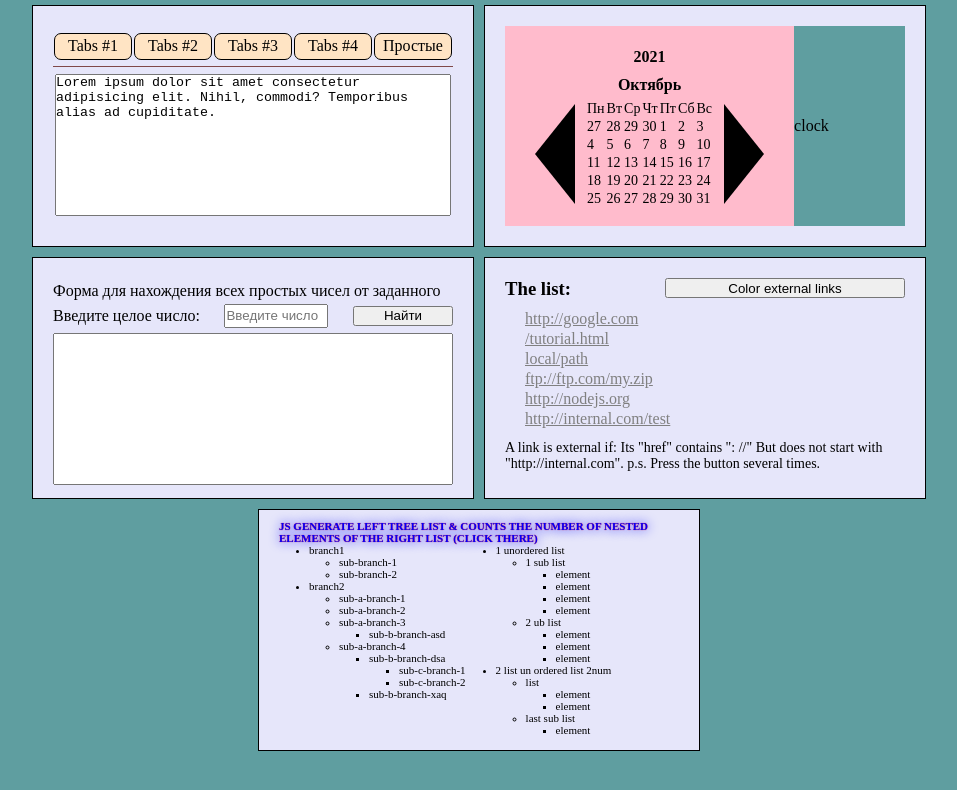
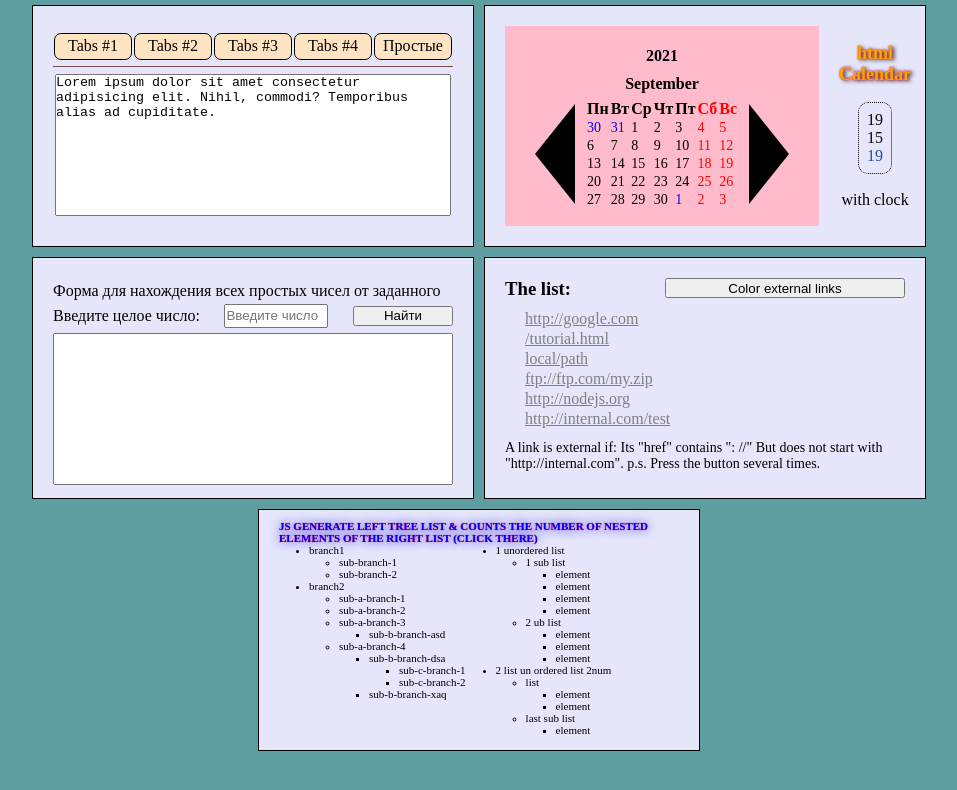
Before and after one commit to Dewlar/training-js-1, a website: page src/index.html in a window 1280 px wide. Both pictures are taken after a click on the element 691 px from the left and 154 px from the top of the page. Shown: the whole page, without its empty margins (161-1118 px from the left). Drawn offline with nearby package versions, Linux system fonts and the light colour scheme; files that its build step writes are made by us from their sources.

Commit message:
add html calendar & clock

```diff
--- a/src/index.html
+++ b/src/index.html
@@ -29,65 +29,78 @@
             <div class="calendar">
               <table>
                 <tr>
-                  <td>Пн</td>
-                  <td>Вт</td>
-                  <td>Ср</td>
-                  <td>Чт</td>
-                  <td>Пт</td>
-                  <td>Сб</td>
-                  <td>Вс</td>
+                  <th>Пн</th>
+                  <th>Вт</th>
+                  <th>Ср</th>
+                  <th>Чт</th>
+                  <th>Пт</th>
+                  <th class="redCol">Сб</th>
+                  <th class="redCol">Вс</th>
                 </tr>
                 <tr>
-                  <td>27</td>
-                  <td>28</td>
-                  <td>29</td>
-                  <td>30</td>
-                  <td>1</td>
-                  <td>2</td>
-                  <td>3</td>
+                  <td></td>
+                  <td></td>
+                  <td></td>
+                  <td></td>
+                  <td></td>
+                  <td></td>
+                  <td></td>
                 </tr>
                 <tr>
-                  <td>4</td>
-                  <td>5</td>
-                  <td>6</td>
-                  <td>7</td>
-                  <td>8</td>
-                  <td>9</td>
-                  <td>10</td>
+                  <td></td>
+                  <td></td>
+                  <td></td>
+                  <td></td>
+                  <td></td>
+                  <td></td>
+                  <td></td>
                 </tr>
                 <tr>
-                  <td>11</td>
-                  <td>12</td>
-                  <td>13</td>
-                  <td>14</td>
-                  <td>15</td>
-                  <td>16</td>
-                  <td>17</td>
+                  <td></td>
+                  <td></td>
+                  <td></td>
+                  <td></td>
+                  <td></td>
+                  <td></td>
+                  <td></td>
                 </tr>
                 <tr>
-                  <td>18</td>
-                  <td>19</td>
-                  <td>20</td>
-                  <td>21</td>
-                  <td>22</td>
-                  <td>23</td>
-                  <td>24</td>
+                  <td></td>
+                  <td></td>
+                  <td></td>
+                  <td></td>
+                  <td></td>
+                  <td></td>
+                  <td></td>
                 </tr>
                 <tr>
-                  <td>25</td>
-                  <td>26</td>
-                  <td>27</td>
-                  <td>28</td>
-                  <td>29</td>
-                  <td>30</td>
-                  <td>31</td>
+                  <td></td>
+                  <td></td>
+                  <td></td>
+                  <td></td>
+                  <td></td>
+                  <td></td>
+                  <td></td>
                 </tr>
               </table>
             </div>
             <div class="nxt"></div>
           </div>
         </div>
-        <div class="calendar-clock">clock</div>
+
+        <div class="calendar-clock">
+            <div class="calendar-desc">
+                <p>html</p>
+                <p>Calendar</p>
+            </div>
+
+            <div class="clock">
+                <span class="hours"></span>
+                <span class="minutes"></span>
+                <span class="seconds"></span>
+            </div>
+            <p>with clock</p>
+        </div>
       </div>
         <!-- <div class="calendar-form">
             <div class="prev">previous</div>
--- a/src/js/script.js
+++ b/src/js/script.js
@@ -33,7 +33,7 @@ el.addEventListener("click", () => {
 //task2: prime numbers n=30 And add the result to the 5th tab
 finderPrimeNumber(30, document.querySelector("#tab5"));
 
-//////////////////////// add result in console and to the 5th tab ////////////////////////
+//////////////////////// alternative -> add result in console and to the 5th tab ////////////////////////
 /* let n = 30;
 let sn = true;
 console.log("простые числа:");
@@ -126,11 +126,11 @@ function finderPrimeNumber(num, el) {
 //////////// box with test attributes ////////////
 var el = document.querySelector(".button-color-links");
 el.addEventListener("click", () => {
-  // let randColor = "#" + Math.random().toString(16).substring(2, 8).toUpperCase();
+  let randColor = "#" + Math.random().toString(16).substring(2, 8).toUpperCase();
   for (let lnk of document.querySelector(".test-attributes-list").children) {
     let href = lnk.firstElementChild.getAttribute("href");
     if (href.includes("://") && !href.includes("http://internal.com")) {
-      lnk.firstElementChild.style.color = "#" + Math.random().toString(16).substring(2, 8).toUpperCase();
+      lnk.firstElementChild.style.color = randColor;
     }
   }
 });
@@ -181,6 +181,7 @@ function generateTextTree(data) {
 }
 
 createTreeText(el, data);
+
 ///////////////////   counts the number of nested list items and writes 1 item to the end of the line    /////////////////////
 var el = document.querySelector(".add-tree-text");
 el.addEventListener("click", () => {
@@ -189,18 +190,96 @@ el.addEventListener("click", () => {
   for (let i = 0; i < liAll.length; i++) {
     let li = liAll[i].querySelectorAll("li");
     if (!li.length) continue;
-    // liAll[i].firstChild.textContent += "[" + li.length + "]";//appends result to the end of the content of the li element
+    //   !!! liAll[i].firstChild.textContent += "[" + li.length + "]";//appends result to the end of the content of the li element
 
     let span = document.createElement("span");
-    //alternative: creates an <apan> element with styles and inserts it at the end of the content of the Li element
+    //   !!! alternative: creates an <apan> element with styles and inserts it at the end of the content of the Li element
     span.style.fontWeight = "bold";
     span.style.color = "red";
     span.className = "redSpan";
     span.innerHTML = "<span>[" + li.length + "]</span>";
     if (!liAll[i].querySelector(".redSpan")) {
       liAll[i].firstChild.after(span);
-    }else{
+    } else {
       liAll[i].querySelector(".redSpan").remove();
     }
   }
 });
+
+////////////////////////    calendar   - html  ////////////
+
+let date = new Date();
+const monthNames = ["January", "February", "March", "April", "May", "June", "July", "August", "September", "October", "November", "December"];
+let m = date.getMonth();
+let y = date.getFullYear();
+calendarHtml(m, y);
+
+function calendarHtml(m, y) {
+  let yearObj = document.querySelector(".calendar-year");
+  let monthObj = document.querySelector(".calendar-month");
+  yearObj.textContent = y;
+  monthObj.textContent = monthNames[m];
+
+  let dayListObj = document.querySelector(".calendar").querySelectorAll("td");
+  let locDate = new Date(y, m, 1);
+  let num = locDate.getDay();
+  let d = locDate.getDate() - num + 1;
+  for (let i = 0; i < 35; i++) {
+    locDate.setMonth(m, d++);
+    dayListObj[i].textContent = locDate.getDate();
+    dayListObj[i].style.color = "black";
+
+    if (m != locDate.getMonth()) {
+      dayListObj[i].style.color = "blue";
+      // console.log(locDate.getDay());
+      /// проверить январь 2021 - getDay() - работает не правильно /////////////////
+      /// январь 2021, январь 2020, январь 2019 и январь 2016
+    }
+    if(locDate.getDay()===0 || locDate.getDay()===6){
+      dayListObj[i].style.color = "red";
+    }
+  }
+}
+
+var el = document.querySelector(".prev");
+el.addEventListener("click", () => {
+  //   previous month in html calendar
+  m -= 1;
+  if (m < 0) {
+    m = 11;
+    y -= 1;
+  }
+  calendarHtml(m, y);
+});
+var el = document.querySelector(".nxt");
+el.addEventListener("click", () => {
+  //   next month in html calendar
+  m += 1;
+  if (m + 1 > 12) {
+    m = 0;
+    y += 1;
+  }
+  calendarHtml(m, y);
+});
+/////////////////////     calendar - clock  ///////////////
+function clockUpdate() {
+  let date = new Date();
+
+  let hours = date.getHours();
+  let minutes = date.getMinutes();
+  let seconds = date.getSeconds();
+  if (hours < 10) document.querySelector(".hours").textContent = "0" + hours;
+  else document.querySelector(".hours").textContent = hours;
+
+  if (minutes < 10) document.querySelector(".minutes").textContent = "0" + minutes;
+  else document.querySelector(".minutes").textContent = minutes;
+
+  if (seconds < 10) document.querySelector(".seconds").textContent = "0" + seconds;
+  else document.querySelector(".seconds").textContent = seconds;
+
+  /*   let randColor = Math.floor(Math.random()*255);// poor generation method, only creates dark colors
+  document.querySelector(".seconds").style.color='rgb('+randColor+','+randColor+','+ randColor+')'; */
+  document.querySelector(".seconds").style.color = "#" + Math.random().toString(16).substring(2, 8).toUpperCase();
+}
+
+let timerId = setInterval(clockUpdate, 1000); // не понял почему здесь функция вызывается без ()
--- a/src/scss/style.scss
+++ b/src/scss/style.scss
@@ -88,60 +88,40 @@ body {
   }
   .calendar-page {
     display: flex;
-    // justify-content: center;
     justify-content: stretch;
     align-items: center;
-    background-color: cadetblue;
 
     .calendar-form {
       flex: 0 0 280px;
       height: 200px;
       display: flex;
       flex-direction: column;
-      // align-items: stretch;
       align-items: center;
       justify-content: center;
       background-color: #ffbbcc;
+      margin: 0 20px 0 0;
 
       .calendar-year {
-        //////////////////////        год
-        // background-color: aqua;
+        //////////////////////        year
         font-weight: bold;
         font-size: 16px;
         margin: 5px 0;
-        // height: 40px;
-        // width: 120px;
       }
 
       .calendar-month {
-        /////////////                месяц
-        // background-color: burlywood;
+        /////////////                month
         font-weight: bold;
         font-size: 16px;
         margin: 5px 0;
-        // height: 40px;
-        // width: 120px;
       }
 
       .calendar-wrap {
-        ///////////////            календарь с переключателями
+        ///////////////            calendar with buttons
         display: flex;
         align-items: center;
         position: relative;
-        // height: 150px;
-        // height: 100%;
-        // width: 277px;
-        // width: 100%;
-
-        // background-color: grey;
 
         .calendar {
-          // flex: 0 0 130px;
-          // background-color: white;
-          // height: 150px;
-          // height: 100%;
-          // z-index: 11;
-
           table {
             margin: 0 10px;
             tr {
@@ -150,61 +130,55 @@ body {
                 font-size: 14px;
               }
             }
+
+            .redCol {
+              color: red;
+            }
           }
         }
 
         .prev {
-          // flex: 0 0 90px;
-          // width: 90px;
-          // height: 90px;
-          // background-color: black;
           border: 50px solid transparent;
           border-right: 40px solid #000;
-          color: grey;
           cursor: pointer;
           margin-left: -20px;
         }
         .nxt {
-          // flex: 0 0 90px;
-          // height: 90px;
-          // background-color: #000;
           border: 50px solid transparent;
           border-left: 40px solid #000;
-          color: grey;
           cursor: pointer;
           margin-right: -20px;
         }
       }
     }
+
+    .calendar-clock {
+      display: flex;
+      flex-direction: column;
+      justify-content: space-evenly;
+      align-items: center;
+      height: 200px;
+
+      .calendar-desc {
+        display: flex;
+        flex-direction: column;
+        align-items: center;
+        font-size: 18px;
+        font-weight: bold;
+        color: orange;
+        text-shadow: 0 0 2px red, 2px 1px 4px black;
       }
 
-  /* .calendar-form {
-    width: 400px;
-    height: 200px;
+      .clock {
         display: flex;
+        flex-direction: column;
         align-items: center;
-    background-color: aqua;
-
-    .calendar {
-      flex: 1 1 250px;
-      background-color: white;
-      height: 180px;
+        padding: 8px;
+        border-radius: 10px;
+        border: 1px dotted black;
       }
-
-    .prev {
-      flex: 1 1 30px;
-      height: 20px;
-      background-color: black;
-      color: grey;
     }
-    .nxt {
-      flex: 1 1 30px;
-      height: 20px;
-      background-color: black;
-      border: 1px white solid;
-      color: grey;
   }
-  } */
 
   .search-prime-number {
     list-style: none;
```
Also changed, not shown: build/css/style.css, build/css/style.min.css, build/index.html, build/js/script.js, build/js/script.min.js. Lines whose indentation alone changed are shown as unchanged.
